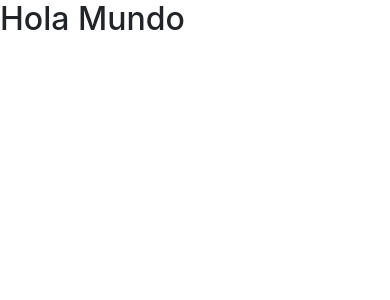
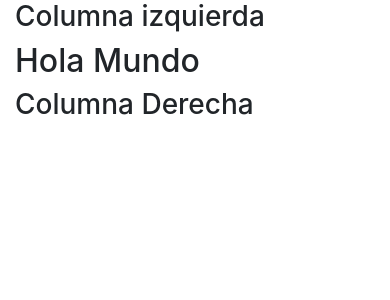
Before and after one commit to lhpm/codeigniterholamundo, a CodeIgniter app: page /codegcrud/index.php/usuarios_controller/index in a window 390 px wide. Shown: the top 300 px of the page. Run offline with CodeIgniter, Linux system fonts and the light colour scheme; tables that the repository leaves empty or names only in its code hold one stand-in row (values such as "Sample post").

Commit message:
Agrego 3 columnas bootstrap

```diff
--- a/application/views/usuarios_view.php
+++ b/application/views/usuarios_view.php
@@ -11,7 +11,15 @@ defined('BASEPATH') OR exit('No direct script access allowed');
     <body>
         <div class="container-fluid">
           <div class="row">
-            <h2>Hola Mundo</h2>
+            <div class="col-sm">
+               <h3>Columna izquierda</h3>
+            </div>
+            <div class="col-sm">
+               <h2>Hola Mundo</h2>
+            </div>
+            <div class="col-sm">
+               <h3>Columna Derecha</h3>
+            </div>
           </div>
         </div>
         <script src="https://code.jquery.com/jquery-3.3.1.slim.min.js" integrity="sha384-q8i/X+965DzO0rT7abK41JStQIAqVgRVzpbzo5smXKp4YfRvH+8abtTE1Pi6jizo" crossorigin="anonymous"></script>
```
